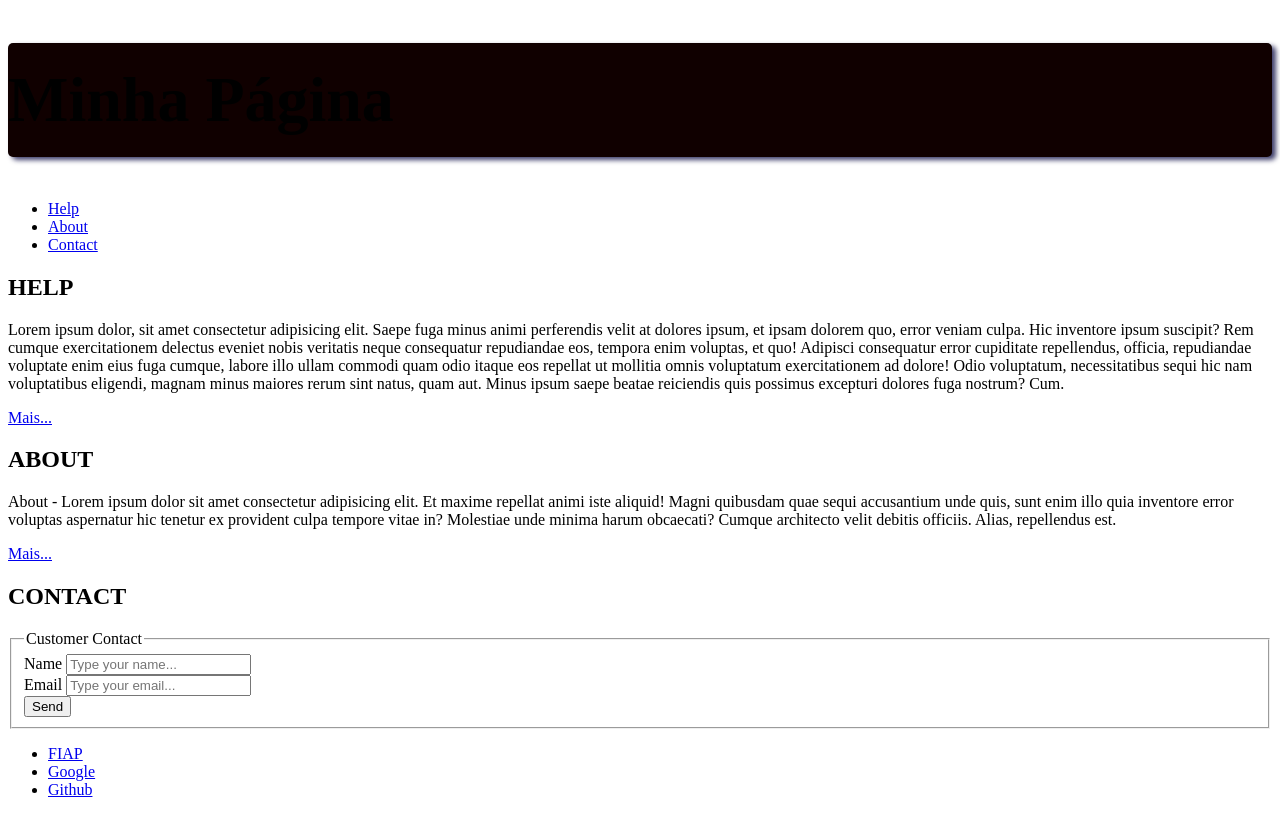
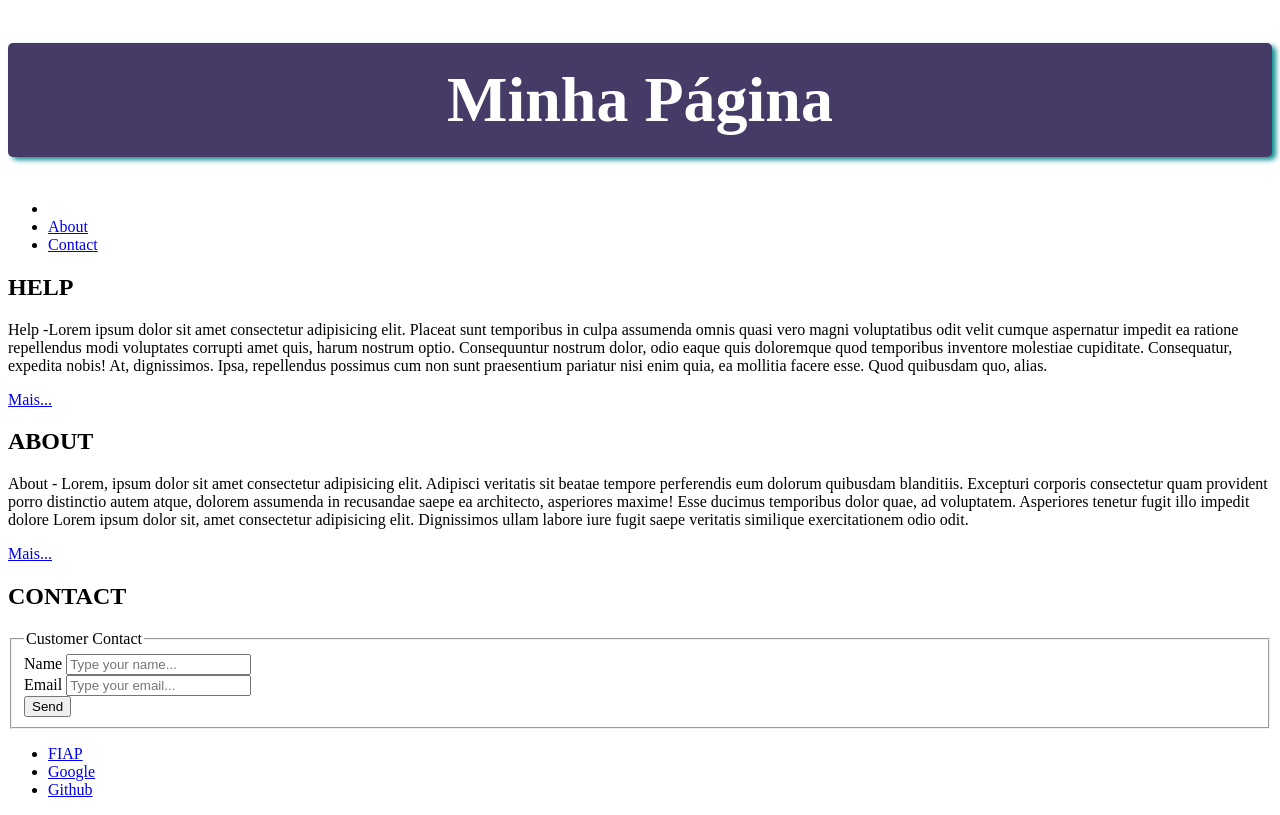
Before and after one commit to Ericsot/li-o-de-casa, a plain HTML site: page index.html in a window 1280 px wide. Drawn offline with Linux system fonts and the light colour scheme.

Commit message:
atualizacao

```diff
--- a/index.html
+++ b/index.html
@@ -18,10 +18,11 @@
       <header class="cabecalho">
         <h1
           style="
-            text-align: center color #fff;
-            background-color: #100000;
+            text-align: center;
+            color: #fff;
+            background-color: #463b67;
             padding: 20px 0;
-            box-shadow: 4px 3px 5px #41416d;
+            box-shadow: 4px 3px 5px #139094;
             border-radius: 5px;
             font-size: 64px;
           "
@@ -30,9 +31,11 @@
         </h1>
         <nav>
           <ul>
-            <li><a href="./paginas/help.html"> Help </a></li>
+            <li>
+              <a href="./paginas/help.html"><img src="" alt="" /></a>
+            </li>
             <li><a href="./paginas/about.html">About</a></li>
-            <li><a href="#contact"> Contact </a></li>
+            <li><a href="#contact">Contact</a></li>
           </ul>
         </nav>
       </header>
@@ -41,31 +44,32 @@
         <div>
           <h2>HELP</h2>
           <p>
-            Lorem ipsum dolor, sit amet consectetur adipisicing elit. Saepe fuga
-            minus animi perferendis velit at dolores ipsum, et ipsam dolorem
-            quo, error veniam culpa. Hic inventore ipsum suscipit? Rem cumque
-            exercitationem delectus eveniet nobis veritatis neque consequatur
-            repudiandae eos, tempora enim voluptas, et quo! Adipisci consequatur
-            error cupiditate repellendus, officia, repudiandae voluptate enim
-            eius fuga cumque, labore illo ullam commodi quam odio itaque eos
-            repellat ut mollitia omnis voluptatum exercitationem ad dolore! Odio
-            voluptatum, necessitatibus sequi hic nam voluptatibus eligendi,
-            magnam minus maiores rerum sint natus, quam aut. Minus ipsum saepe
-            beatae reiciendis quis possimus excepturi dolores fuga nostrum? Cum.
+            Help -Lorem ipsum dolor sit amet consectetur adipisicing elit.
+            Placeat sunt temporibus in culpa assumenda omnis quasi vero magni
+            voluptatibus odit velit cumque aspernatur impedit ea ratione
+            repellendus modi voluptates corrupti amet quis, harum nostrum optio.
+            Consequuntur nostrum dolor, odio eaque quis doloremque quod
+            temporibus inventore molestiae cupiditate. Consequatur, expedita
+            nobis! At, dignissimos. Ipsa, repellendus possimus cum non sunt
+            praesentium pariatur nisi enim quia, ea mollitia facere esse. Quod
+            quibusdam quo, alias.
           </p>
-          <a href="#">Mais...</a>
+          <a href="./paginas/help.html"> Mais...</a>
         </div>
         <div>
           <h2>ABOUT</h2>
           <p>
-            About - Lorem ipsum dolor sit amet consectetur adipisicing elit. Et
-            maxime repellat animi iste aliquid! Magni quibusdam quae sequi
-            accusantium unde quis, sunt enim illo quia inventore error voluptas
-            aspernatur hic tenetur ex provident culpa tempore vitae in?
-            Molestiae unde minima harum obcaecati? Cumque architecto velit
-            debitis officiis. Alias, repellendus est.
+            About - Lorem, ipsum dolor sit amet consectetur adipisicing elit.
+            Adipisci veritatis sit beatae tempore perferendis eum dolorum
+            quibusdam blanditiis. Excepturi corporis consectetur quam provident
+            porro distinctio autem atque, dolorem assumenda in recusandae saepe
+            ea architecto, asperiores maxime! Esse ducimus temporibus dolor
+            quae, ad voluptatem. Asperiores tenetur fugit illo impedit dolore
+            Lorem ipsum dolor sit, amet consectetur adipisicing elit.
+            Dignissimos ullam labore iure fugit saepe veritatis similique
+            exercitationem odio odit.
           </p>
-          <a href="#">Mais...</a>
+          <a href="./paginas/about.html">Mais...</a>
         </div>
         <div id="contact">
           <h2>CONTACT</h2>
@@ -73,7 +77,7 @@
             <fieldset>
               <legend>Customer Contact</legend>
               <div>
-                <label for="idNm">Name</label>
+                <lavel for="">Name</lavel>
                 <input
                   type="text"
                   name="txtNm"
@@ -82,9 +86,9 @@
                 />
               </div>
               <div>
-                <label for="idEmail">Email</label>
+                <lavel for="">Email</lavel>
                 <input
-                  type="email"
+                  type="Email"
                   name="txtEmail"
                   id="idEmail"
                   placeholder="Type your email..."
```
Also changed, not shown: paginas/help.html (+1 -1 lines).
